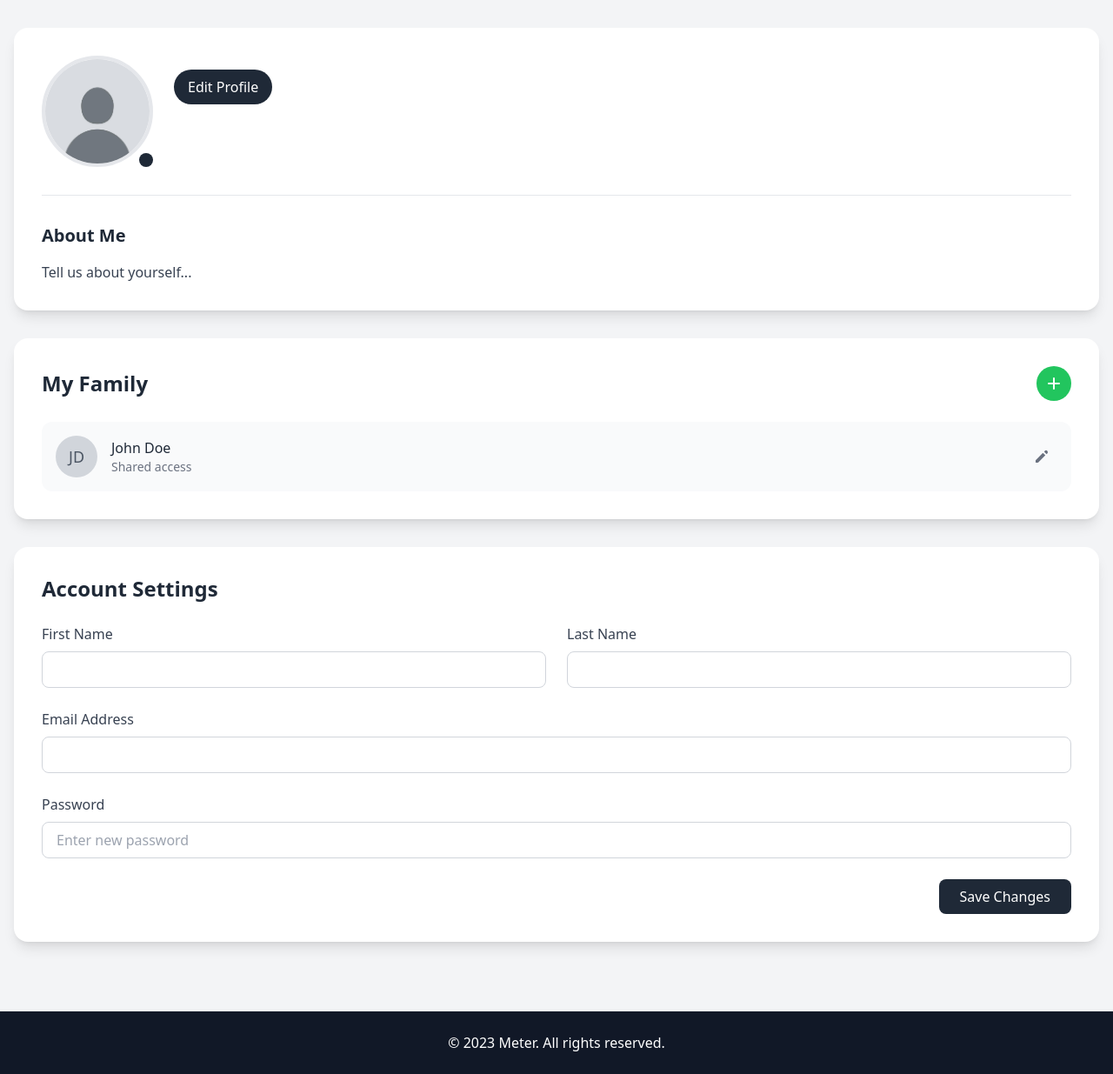
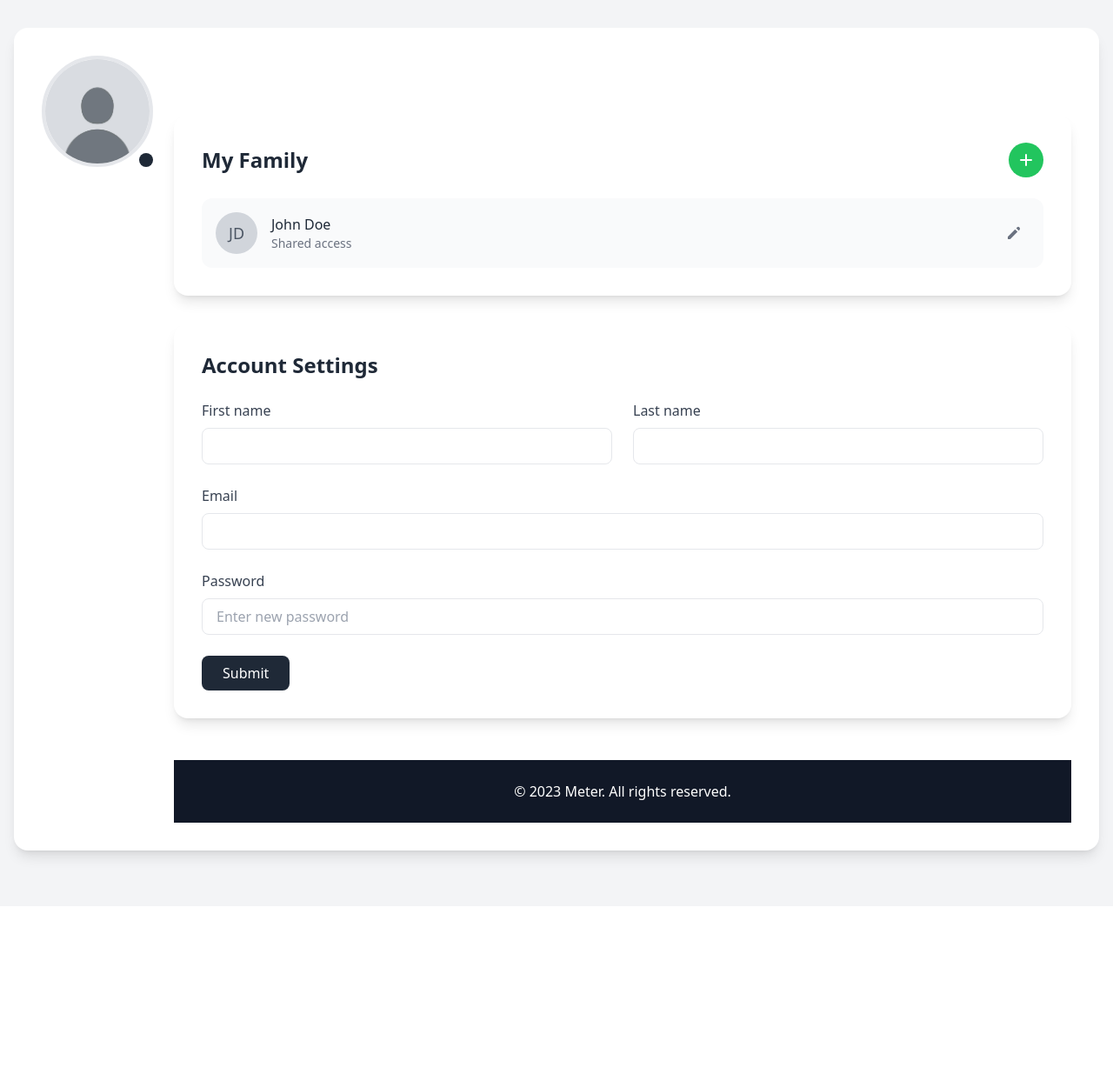
Before and after one commit to rishonjose/CITS3403-Project, a Python web app: template app/templates/profile.html in a window 1280 px wide. Shown: the part 72-1307 px from the top of the page at 87% size. After the commit the page ends 1070 px from the top, so only its background shows below. Run offline with Jinja, Linux system fonts and the light colour scheme; the template is opened without the code that fills it, so the values that code supplies are empty, except form fields; tables that the repository leaves empty hold one stand-in row (values such as "Sample post"); form fields are guessed from the names that the template uses; some libraries are stand-ins or nearby versions.

Commit message:
Update profile.html

```diff
--- a/app/templates/profile.html
+++ b/app/templates/profile.html
@@ -59,10 +59,11 @@
             <div class="flex-shrink-0">
             <div class="relative">
                 <img
-                src="{{ user.profile_picture_url or url_for('static', filename='images/default-avatar-icon.jpg') }}"
+                src="{{ current_user.profile_picture_url or url_for('static', filename='images/default-avatar-icon.jpg') }}"
                 alt="Profile Picture"
                 class="w-32 h-32 rounded-full border-4 border-gray-200 object-cover"
                 >
+
                 <button
                 class="absolute bottom-0 right-0 bg-gray-800 text-white p-2 rounded-full hover:bg-gray-900 transition"
                 >
@@ -73,9 +74,12 @@
 
       <!-- Info + Code -->
       <div class="flex-1">
-            <!-- Name and Code inline, far right -->
         <div class="flex justify-between items-baseline">
-                <h1 class="text-3xl font-bold text-gray-800">{{ user.name }}</h1>
+          <!-- Username on the left -->
+          <div>
+            <h1 class="text-3xl font-bold text-gray-800">{{ current_user.username }}</h1>
+            <p class="text-gray-600 mt-1">{{ current_user.email }}</p>
+          </div>
           {% if session.get('household_code') %}
           <span class="text-3xl font-bold text-gray-800">
             Code: {{ session.household_code }}
@@ -83,28 +87,10 @@
           {% endif %}
         </div>
 
-            <!-- Email -->
-            <p class="text-gray-600 mt-2">{{ user.email }}</p>
-
-            <!-- Edit button -->
-            <div class="mt-4">
-                <button class="px-4 py-2 bg-gray-800 text-white rounded-full hover:bg-gray-900 transition">
-                Edit Profile
-                </button>
-            </div>
-            </div>
-        </div>
-
-        <!-- About Me section -->
-        <div class="mt-8 pt-8 border-t border-gray-200">
-            <h2 class="text-xl font-semibold text-gray-800 mb-4">About Me</h2>
-            <p class="text-gray-700">{{ user.bio or "Tell us about yourself..." }}</p>
-        </div>
-        </div>
 
 
       <!-- Family Members Section -->
-      <div id="family-section" class="bg-white rounded-2xl shadow-lg p-8 mb-8">
+      <div id="family-section" class="bg-white rounded-2xl shadow-lg p-8 mb-8 mt-16">
         <div class="flex justify-between items-center mb-6">
           <h2 class="text-2xl font-bold text-gray-800">
             My Family {%- if session.get('household_code') %} &ndash; {{ session.get('household_code') }} {%- endif %}
@@ -177,32 +163,46 @@
       <!-- Account Settings Section -->
       <div class="bg-white rounded-2xl shadow-lg p-8">
         <h2 class="text-2xl font-bold text-gray-800 mb-6">Account Settings</h2>
-        <form class="space-y-6">
-          <input type="hidden" name="csrf_token" value="{{ csrf_token() }}">
+        <form method="POST" action="{{ url_for('profile') }}" class="space-y-6">
+          {{ form.hidden_tag() }}
+
           <div class="grid grid-cols-1 md:grid-cols-2 gap-6">
             <div>
-              <label class="block text-gray-700 mb-2">First Name</label>
-              <input type="text" value="{{ user.first_name }}" class="w-full px-4 py-2 border border-gray-300 rounded-lg focus:ring-2 focus:ring-gray-800 focus:border-transparent">
+              {{ form.first_name.label(class="block text-gray-700 mb-2") }}
+              {{ form.first_name(class="w-full px-4 py-2 border rounded-lg focus:ring-2 focus:ring-gray-800") }}
+              {% if form.first_name.errors %}
+                <p class="text-red-500 text-sm">{{ form.first_name.errors[0] }}</p>
+              {% endif %}
             </div>
             <div>
-              <label class="block text-gray-700 mb-2">Last Name</label>
-              <input type="text" value="{{ user.last_name }}" class="w-full px-4 py-2 border border-gray-300 rounded-lg focus:ring-2 focus:ring-gray-800 focus:border-transparent">
+              {{ form.last_name.label(class="block text-gray-700 mb-2") }}
+              {{ form.last_name(class="w-full px-4 py-2 border rounded-lg focus:ring-2 focus:ring-gray-800") }}
+              {% if form.last_name.errors %}
+                <p class="text-red-500 text-sm">{{ form.last_name.errors[0] }}</p>
+              {% endif %}
             </div>
           </div>
+
           <div>
-            <label class="block text-gray-700 mb-2">Email Address</label>
-            <input type="email" value="{{ user.email }}" class="w-full px-4 py-2 border border-gray-300 rounded-lg focus:ring-2 focus:ring-gray-800 focus:border-transparent">
+            {{ form.email.label(class="block text-gray-700 mb-2") }}
+            {{ form.email(class="w-full px-4 py-2 border rounded-lg focus:ring-2 focus:ring-gray-800") }}
+            {% if form.email.errors %}
+              <p class="text-red-500 text-sm">{{ form.email.errors[0] }}</p>
+            {% endif %}
           </div>
+
           <div>
-            <label class="block text-gray-700 mb-2">Password</label>
-            <input type="password" placeholder="Enter new password" class="w-full px-4 py-2 border border-gray-300 rounded-lg focus:ring-2 focus:ring-gray-800 focus:border-transparent">
+            {{ form.password.label(class="block text-gray-700 mb-2") }}
+            {{ form.password(class="w-full px-4 py-2 border rounded-lg focus:ring-2 focus:ring-gray-800", placeholder="Enter new password") }}
+            {% if form.password.errors %}
+              <p class="text-red-500 text-sm">{{ form.password.errors[0] }}</p>
+            {% endif %}
           </div>
-          <div class="flex justify-end">
-            <button type="submit" class="px-6 py-2 bg-gray-800 text-white rounded-lg hover:bg-gray-900 transition">Save Changes</button>
-          </div>
+
+          {{ form.submit(class="px-6 py-2 bg-gray-800 text-white rounded-lg hover:bg-gray-900 transition") }}
         </form>
       </div>
-    </div>
+
 
     <!-- Footer -->
     <footer class="bg-gray-900 text-white py-6 mt-12">
```
Lines whose indentation alone changed are shown as unchanged.
